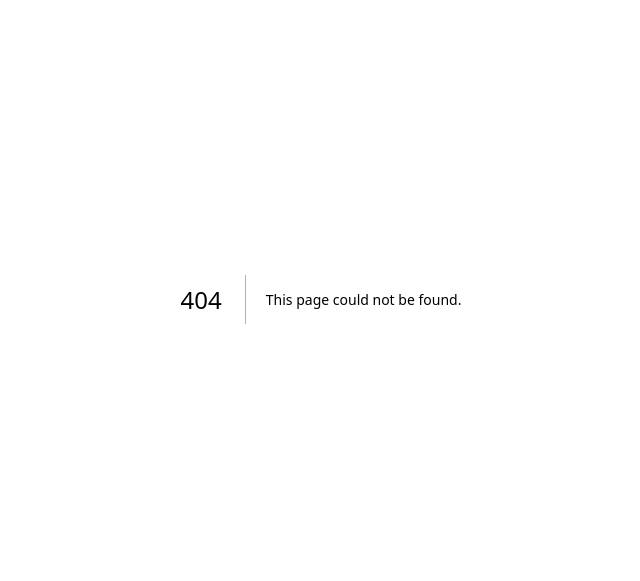
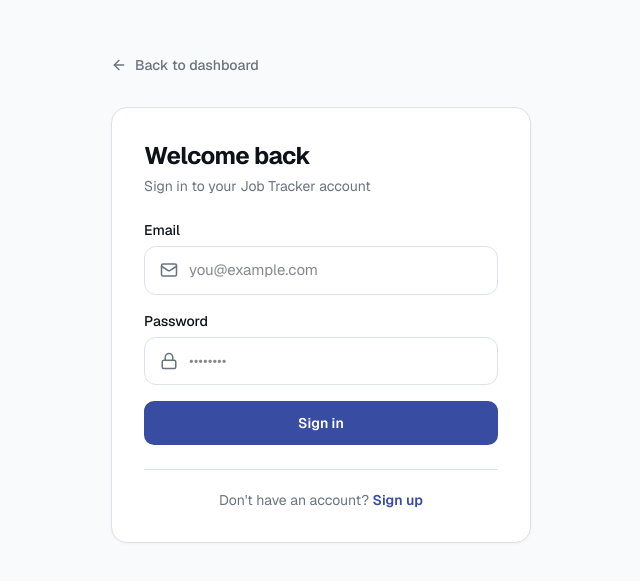
Before and after one commit to vdombr/job_tracker-web, a Next.js app: page /sign-in in a window 1280 px wide. Before the commit this address had no page. Shown: the part 101-682 px from the top of the page, without its empty margins (319-959 px from the left). Built offline with nearby package versions, Linux system fonts and the light colour scheme.

Commit message:
Add a sing in/sign up page

```diff
--- /dev/null
+++ b/app/components/auth-form.tsx
@@ -0,0 +1,180 @@
+"use client";
+
+import { useState, type FormEvent, type ReactNode } from "react";
+import Link from "next/link";
+import { ArrowLeft, Lock, Mail, User } from "lucide-react";
+
+type AuthMode = "signin" | "signup";
+
+interface TextFieldProps {
+  id: string;
+  label: string;
+  type: "text" | "email" | "password";
+  value: string;
+  onChange: (value: string) => void;
+  icon: ReactNode;
+  autoComplete?: string;
+  placeholder: string;
+}
+
+function TextField({
+  id,
+  label,
+  type,
+  value,
+  onChange,
+  icon,
+  autoComplete,
+  placeholder,
+}: TextFieldProps) {
+  return (
+    <div>
+      <label htmlFor={id} className="mb-1.5 block text-sm font-medium text-ink">
+        {label}
+      </label>
+      <div className="relative">
+        <span className="pointer-events-none absolute left-4 top-1/2 -translate-y-1/2 text-muted">
+          {icon}
+        </span>
+        <input
+          id={id}
+          type={type}
+          required
+          value={value}
+          onChange={(event) => onChange(event.target.value)}
+          autoComplete={autoComplete}
+          placeholder={placeholder}
+          className="w-full rounded-xl border border-line bg-surface py-3 pl-11 pr-4 text-[0.9375rem] text-ink outline-none transition-all duration-200 focus:border-accent focus:ring-4 focus:ring-accent-soft"
+        />
+      </div>
+    </div>
+  );
+}
+
+export function AuthForm() {
+  const [mode, setMode] = useState<AuthMode>("signin");
+  const [name, setName] = useState("");
+  const [email, setEmail] = useState("");
+  const [password, setPassword] = useState("");
+  const [status, setStatus] = useState<string | null>(null);
+
+  const isSignup = mode === "signup";
+
+  function switchMode(next: AuthMode) {
+    setMode(next);
+    setStatus(null);
+  }
+
+  function handleSubmit(event: FormEvent<HTMLFormElement>) {
+    event.preventDefault();
+    if (isSignup && password.length < 8) {
+      setStatus("Password must be at least 8 characters.");
+      return;
+    }
+    setStatus(
+      isSignup
+        ? "Demo mode — account creation isn't connected to a backend yet."
+        : "Demo mode — sign in isn't connected to a backend yet.",
+    );
+  }
+
+  return (
+    <div className="w-full max-w-105">
+      <Link
+        href="/"
+        className="mb-8 inline-flex items-center gap-2 text-sm font-medium text-muted transition-colors duration-200 hover:text-ink"
+      >
+        <ArrowLeft size={16} aria-hidden />
+        Back to dashboard
+      </Link>
+
+      <div className="rounded-2xl border border-line bg-surface p-8 shadow-[0_1px_3px_rgba(0,0,0,0.04)]">
+        <h1 className="text-2xl font-bold tracking-tight text-ink">
+          {isSignup ? "Create an account" : "Welcome back"}
+        </h1>
+        <p className="mb-6 mt-1 text-sm text-muted">
+          {isSignup
+            ? "Start tracking your applications"
+            : "Sign in to your Job Tracker account"}
+        </p>
+
+        <form onSubmit={handleSubmit} className="space-y-4">
+          {isSignup ? (
+            <TextField
+              id="name"
+              label="Full name"
+              type="text"
+              value={name}
+              onChange={setName}
+              icon={<User size={18} aria-hidden />}
+              autoComplete="name"
+              placeholder="Jane Doe"
+            />
+          ) : null}
+          <TextField
+            id="email"
+            label="Email"
+            type="email"
+            value={email}
+            onChange={setEmail}
+            icon={<Mail size={18} aria-hidden />}
+            autoComplete="email"
+            placeholder="you@example.com"
+          />
+          <TextField
+            id="password"
+            label="Password"
+            type="password"
+            value={password}
+            onChange={setPassword}
+            icon={<Lock size={18} aria-hidden />}
+            autoComplete={isSignup ? "new-password" : "current-password"}
+            placeholder={isSignup ? "At least 8 characters" : "••••••••"}
+          />
+
+          <button
+            type="submit"
+            className="w-full cursor-pointer rounded-[10px] bg-accent py-3 text-sm font-semibold text-white transition-all duration-200 hover:-translate-y-px hover:brightness-110 hover:shadow-[0_4px_12px_rgba(0,0,0,0.1)] active:translate-y-0"
+          >
+            {isSignup ? "Create account" : "Sign in"}
+          </button>
+        </form>
+
+        {status ? (
+          <p
+            role="status"
+            className="mt-4 rounded-lg bg-accent-soft px-3 py-2 text-center text-sm text-muted"
+          >
+            {status}
+          </p>
+        ) : null}
+
+        <div className="mt-6 border-t border-line pt-5 text-center text-sm text-muted">
+          {isSignup ? (
+            <>
+              Already have an account?{" "}
+              <button
+                type="button"
+                onClick={() => switchMode("signin")}
+                className="cursor-pointer font-semibold text-accent hover:underline"
+              >
+                Sign in
+              </button>
+            </>
+          ) : (
+            <>
+              Don&apos;t have an account?{" "}
+              <button
+                type="button"
+                onClick={() => switchMode("signup")}
+                className="cursor-pointer font-semibold text-accent hover:underline"
+              >
+                Sign up
+              </button>
+            </>
+          )}
+        </div>
+      </div>
+    </div>
+  );
+}
--- a/app/page.tsx
+++ b/app/page.tsx
@@ -1,3 +1,4 @@
+import Link from "next/link";
 import { JobTracker } from "@/app/components/job-tracker";
 import { initialJobs } from "@/app/lib/jobs";
 
@@ -5,9 +6,17 @@ export default function Page() {
   return (
     <>
       <header className="mx-auto w-full max-w-250 px-6 pb-6 pt-12 md:px-8 md:pb-8 md:pt-16">
-        <h1 className="mb-2 text-4xl font-bold tracking-[-0.035em] text-ink">
-          Job Tracker
-        </h1>
+        <div className="flex items-start justify-between gap-4">
+          <h1 className="mb-2 text-4xl font-bold tracking-[-0.035em] text-ink">
+            Job Tracker
+          </h1>
+          <Link
+            href="/sign-in"
+            className="flex h-10 shrink-0 items-center justify-center rounded-[10px] bg-accent px-5 text-sm font-semibold text-white transition-all duration-200 hover:-translate-y-px hover:brightness-110 hover:shadow-[0_4px_12px_rgba(0,0,0,0.1)] active:translate-y-0"
+          >
+            Login
+          </Link>
+        </div>
         <p className="text-muted">Manage your applications and track progress</p>
       </header>
       <main className="mx-auto w-full max-w-250 flex-1 px-6 pb-12 md:px-8 md:pb-20">
--- /dev/null
+++ b/app/sign-in/page.tsx
@@ -0,0 +1,14 @@
+import type { Metadata } from "next";
+import { AuthForm } from "@/app/components/auth-form";
+
+export const metadata: Metadata = {
+  title: "Sign in | Job Tracker",
+};
+
+export default function SignInPage() {
+  return (
+    <main className="flex flex-1 items-center justify-center px-6 py-12">
+      <AuthForm />
+    </main>
+  );
+}
```
